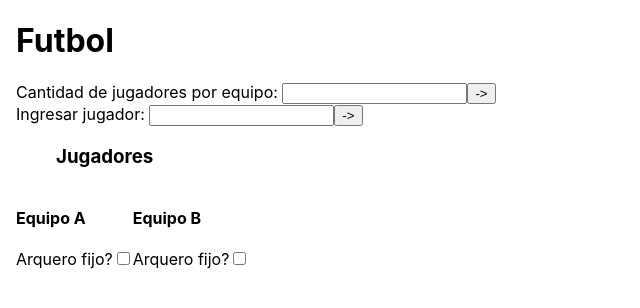
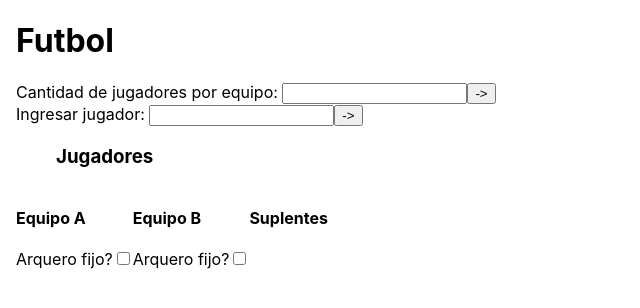
Before and after one commit to Changuitoss/Arma-Equipo, a React (Create React App) app in the folder armaequipo/: page / in a window 1280 px wide. Shown: the top 308 px of the page, without its empty margins (0-640 px from the left). Built offline with nearby package versions, Linux system fonts and the light colour scheme.

Commit message:
Arrancando suplentes

```diff
--- a/armaequipo/src/components/Futbol.js
+++ b/armaequipo/src/components/Futbol.js
@@ -13,6 +13,7 @@ class Futbol extends Component {
     list: [],
     teamA: [],
     teamB: [],
+    suplentes: [],
     goalkeeperA: "",
     goalkeeperB: ""
   }
@@ -43,10 +44,11 @@ class Futbol extends Component {
       list.splice(list.indexOf(name), 1);
       this.setState({ teamA: team, list }, () => this.addPlayerGKBtnCheck(gkState));
     } else {
-      const team = [...this.state.teamB]
+      const gkState = this.state.goalkeeperB;
+      const team = [...this.state.teamB];
       team.push(name);
       list.splice(list.indexOf(name), 1);
-      this.setState({ teamB: team, list }, this.gkBtnCheck);
+      this.setState({ teamB: team, list }, () => this.addPlayerGKBtnCheck(gkState));
     }
   }
 
@@ -182,6 +184,15 @@ class Futbol extends Component {
                     teamName="teamB"
                     removeFromTeam={this.removeFromTeam}
                     gkState={this.state.goalkeeperB}
+                    handleGoalKeeperSelect={this.handleGoalKeeperSelect}
+            />
+          </div>
+
+          <div className="suplentes">
+            <h4>Suplentes</h4>
+            <Equipo team={this.state.suplentes}
+                    teamName="suplentes"
+                    removeFromTeam={this.removeFromTeam}
             />
           </div>
         </div>
```
